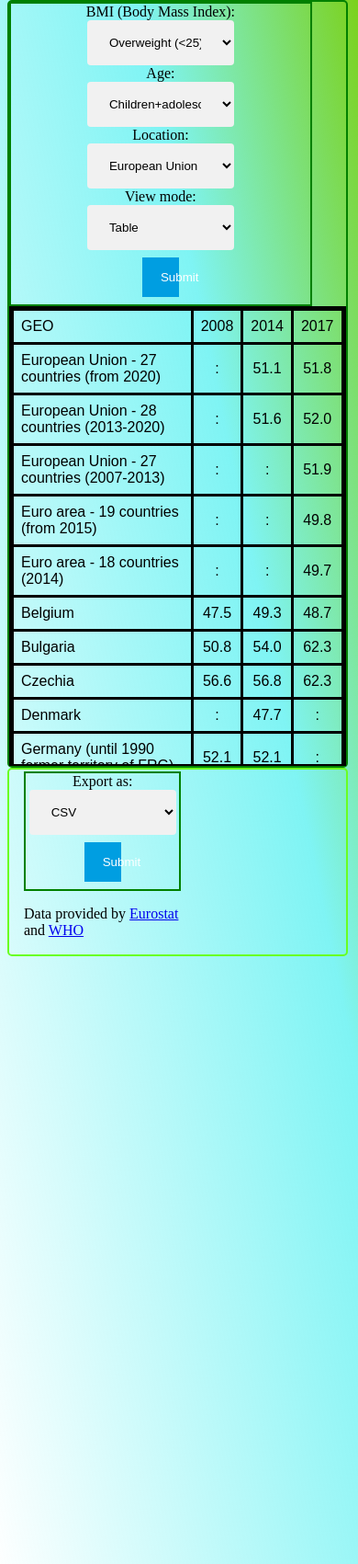
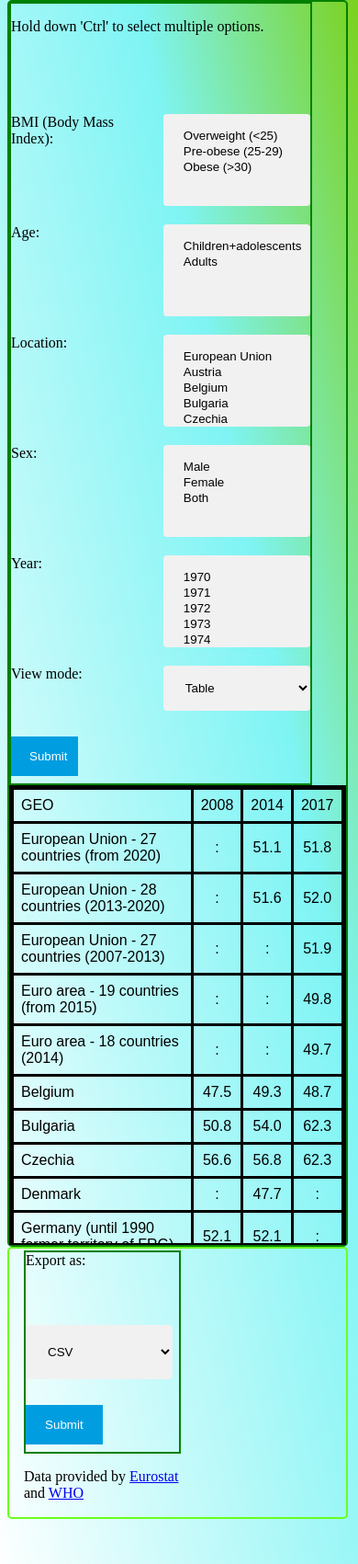
Before and after one commit to Iamandi-Andrei/Web_OPreV, a PHP site: page / in a window 390 px wide. Shown: the part 159-1860 px from the top of the page at 92% size. Run offline with PHP 8.4, Linux system fonts and the light colour scheme.

Commit message:
form updates

```diff
--- a/index.html
+++ b/index.html
@@ -34,23 +34,23 @@
     <main>
 
 
-        <form class="form-area">
-
+        <form class="form-area" action="">
+			<p>Hold down 'Ctrl' to select multiple options.</p>
             <label for="BMI-category">BMI (Body Mass Index):</label>
-            <select name="input1" id="BMI-category">
+            <select name="input1" id="BMI-category" multiple>
                 <option value="Overweight">Overweight (&#60;25)</option>
                 <option value="Pre-obese">Pre-obese (25-29)</option>
                 <option value="Obese">Obese (&#62;30)</option>
             </select>
 
 			 <label for="age-range">Age:</label>
-            <select name="input2" id="age-range">
+            <select name="input2" id="age-range" multiple>
                 <option value="Children+adolescents">Children+adolescents</option>
                 <option value="Adults">Adults</option>
             </select>
 
 			 <label for="pwd">Location:</label>
-            <select name="input2" id="pwd">
+            <select name="input2" id="pwd" multiple>
                 <option value="European Union">European Union</option>
 				<option value="Austria">Austria</option>
                 <option value="Belgium">Belgium</option>
@@ -88,7 +88,60 @@
 
             </select>
 
-            <label for="view">View mode:</label>
+
+
+			<label for="gender">Sex:</label>
+            <select name="gender" id="gender" multiple>
+                <option value="Male">Male</option>
+                <option value="Female">Female</option>
+				<option value="Both">Both</option>
+            </select>
+
+			<label for="year">Year:</label>
+            <select name="year" id="year" multiple>
+                <option value="1970">1970</option>
+                <option value="1971">1971</option>
+				<option value="1972">1972</option>
+				<option value="1973">1973</option>
+                <option value="1974">1974</option>
+				<option value="1975">1975</option>
+				<option value="1976">1976</option>
+                <option value="1977">1977</option>
+				<option value="1978">1978</option>
+				<option value="1979">1979</option>
+                <option value="1980">1980</option>
+				<option value="1981">1981</option>
+				<option value="1982">1982</option>
+				<option value="1983">1983</option>
+                <option value="1984">1984</option>
+				<option value="1985">1985</option>
+				<option value="1986">1986</option>
+                <option value="1987">1987</option>
+				<option value="1988">1988</option>
+				<option value="1989">1989</option>
+				<option value="1990">1990</option>
+				<option value="1991">1991</option>
+				<option value="1992">1992</option>
+				<option value="1993">1993</option>
+                <option value="1994">1994</option>
+				<option value="1995">1995</option>
+				<option value="1996">1996</option>
+                <option value="1997">1997</option>
+				<option value="1998">1998</option>
+				<option value="1999">1999</option>
+				<option value="2000">2000</option>
+				<option value="2001">2001</option>
+				<option value="2002">2002</option>
+				<option value="2003">2003</option>
+                <option value="2004">2004</option>
+				<option value="2005">2005</option>
+				<option value="2006">2006</option>
+                <option value="2007">2007</option>
+				<option value="2008">2008</option>
+				<option value="2009">2009</option>
+            </select>
+
+			<label for="view">View mode:</label>
             <select name="input2" id="view">
                 <option value="Table">Table</option>
                 <option value="Line">Line</option>
@@ -344,7 +397,7 @@
     </main>
 
     <footer>
-        <form class="form-area">
+        <form class="form-areaExport">
 
             <label for="export">Export as:</label>
             <select name="input1" id="export">
--- a/styles/style-index.css
+++ b/styles/style-index.css
@@ -69,24 +69,35 @@ main {
 }
 
 .form-area {
-    display: flex;
-    flex-flow: row wrap;
-    flex-direction: row;
-    justify-content: space-around;
-    align-items: center;
+    display  : grid;
+  grid-gap : 20px;
+  grid-template-columns : repeat(6, 1fr);
+  grid-template-rows    : repeat(2,1fr);
     height: auto;
     width: 90%;
 	box-sizing:border-box;
     border: 2px solid green;
 }
 
-.form-box {
-    vertical-align: middle;
-    margin: 5px 10px 5px 0;
-    padding: 10px;
-    background-color: #fff;
-    border: 1px solid #ddd;
+.form-area p{
+
+	grid-column:1/7;
+
 }
+
+.form-areaExport {
+    display  : grid;
+  grid-gap : 20px;
+  grid-template-columns :repeat(3,1fr);
+	grid-template-rows:1fr;
+    height: auto;
+    width: 90%;
+	box-sizing:border-box;
+    border: 2px solid green;
+}
+
+
+
 
 select {
 	box-sizing:border-box;
@@ -105,7 +116,7 @@ button {
     margin: 8px 0;
     border: none;
     cursor: pointer;
-    width: 10%;
+    width: 50%;
 }
 
 button:hover {
@@ -153,16 +164,37 @@ button:hover {
     vertical-align: middle;
     }
 
-.button-menu {
+    .button-menu {
 
     display: table-cell;
     text-align: center;
     vertical-align: middle;
     }
 
-    .form-area {
-        flex-flow: column wrap;
+
+
+	.form-area {
+
+  grid-template-columns : repeat(2, 1fr);
+  grid-template-rows    : repeat(6,1fr);
+
+   }
+
+   .form-area p{
+
+	grid-column:1/3;
+
     }
+
+	.form-areaExport {
+
+  grid-template-columns : 1fr;
+  grid-template-rows: repeat(3,1fr);
+
+
+     }
+
+
 }
 
 
```
